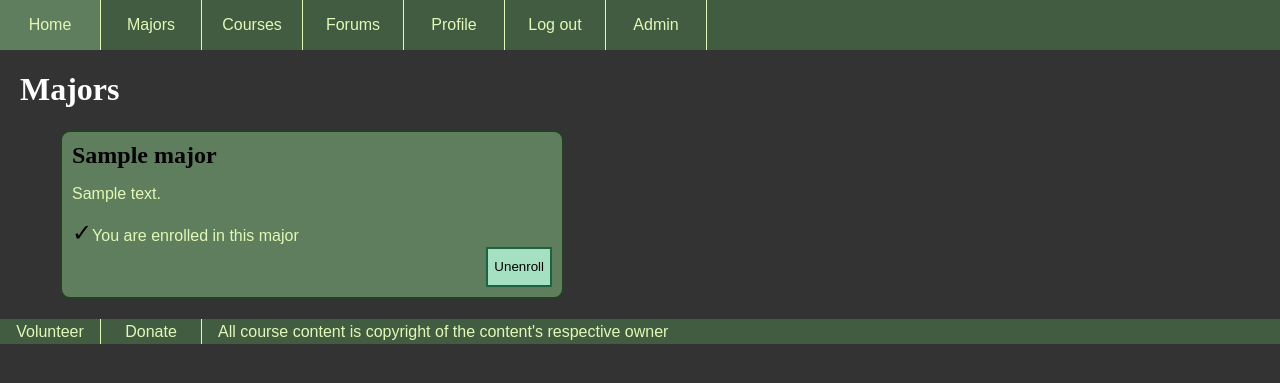
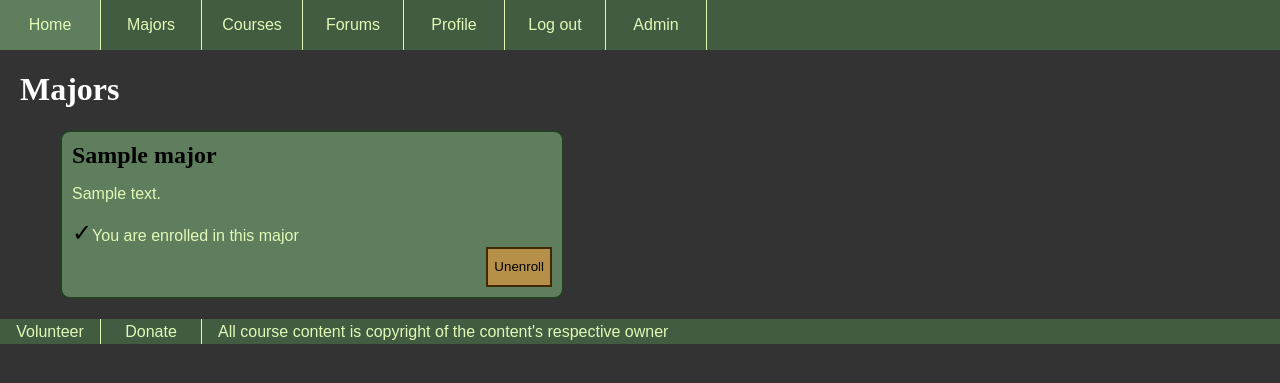
Before and after one commit to pjha1994/OnlineU, a Flask app: page /majorsPublic.html in a window 1280 px wide. Shown: the top 383 px of the page. Run offline with Flask 2, Linux system fonts and the light colour scheme; the visitor is signed in with stand-in values (Sample User, id 1); tables that the repository leaves empty hold one stand-in row (values such as "Sample post"); parts of the project's set-up code (start-up, migrations or seed data) failed here and were passed over.

Commit message:
Update color scheme

```diff
--- a/static/style.css
+++ b/static/style.css
@@ -188,13 +188,13 @@ footer :not(:last-child) {
 
 .enrollButton {
     float: right;
-    background: #A5E0C2;
-    border: 2px solid #1C643F;
+    background: #B68F49;
+    border: 2px solid #402900;
     margin-left: 10px;
     min-height: 40px;
     display: inline-block;
 }
 
 .enrollButton:hover {
-    background: #DFFAEC;
+    background: #E3C083;
 }
```
